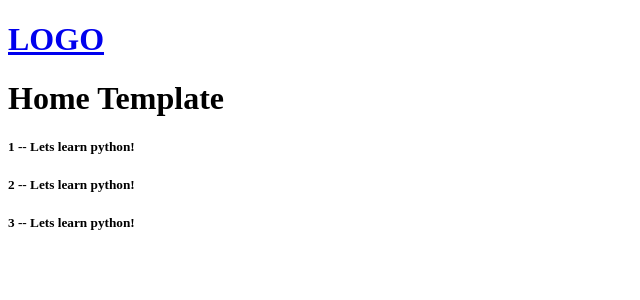
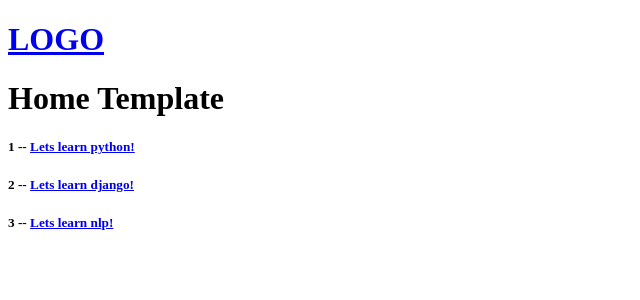
Before and after one commit to xanax02/django, a Django app: page / in a window 1280 px wide. Shown: the top 300 px of the page, without its empty margins (0-640 px from the left). Run offline with Django 4.2, Linux system fonts and the light colour scheme.

Commit message:
dynamic-routes

```diff
--- a/base/templates/base/home.html
+++ b/base/templates/base/home.html
@@ -5,7 +5,9 @@
   <div>
     {% for room in rooms %}
     <div>
-      <h5>{{room.id}} -- {{room.name}}</h5>
+      <h5>
+        {{room.id}} -- <a href="{% url 'room' room.id %}">{{room.name}}</a>
+      </h5>
     </div>
     {% endfor %}
   </div>
--- a/base/templates/base/room.html
+++ b/base/templates/base/room.html
@@ -1,3 +1,3 @@
 {% extends 'main.html' %} {% block content %}
-<h1>Room Template</h1>
+<h1>{{room.name}}</h1>
 {% endblock %}
--- a/base/urls.py
+++ b/base/urls.py
@@ -3,5 +3,5 @@ from . import views
 
 urlpatterns = [
     path('', views.home, name="home"),
-    path('room/', views.room, name="room"),
+    path('room/<slug:id>', views.room, name="room"),
 ]
--- a/base/views.py
+++ b/base/views.py
@@ -5,8 +5,8 @@ from django.http import HttpResponse
 
 rooms = [
     {'id': 1, 'name': 'Lets learn python!'},
-    {'id': 2, 'name': 'Lets learn python!'},
-    {'id': 3, 'name': 'Lets learn python!'},
+    {'id': 2, 'name': 'Lets learn django!'},
+    {'id': 3, 'name': 'Lets learn nlp!'},
 ]
 
 
@@ -14,5 +14,10 @@ def home(request):
     return render(request, 'base/home.html', {'rooms': rooms})
 
 
-def room(request):
-    return render(request, 'base/room.html')
+def room(request, id):
+    room = None
+    for i in rooms:
+        if i['id'] == int(id):
+            room = i
+    context = {'room': room}
+    return render(request, 'base/room.html', context)
```
